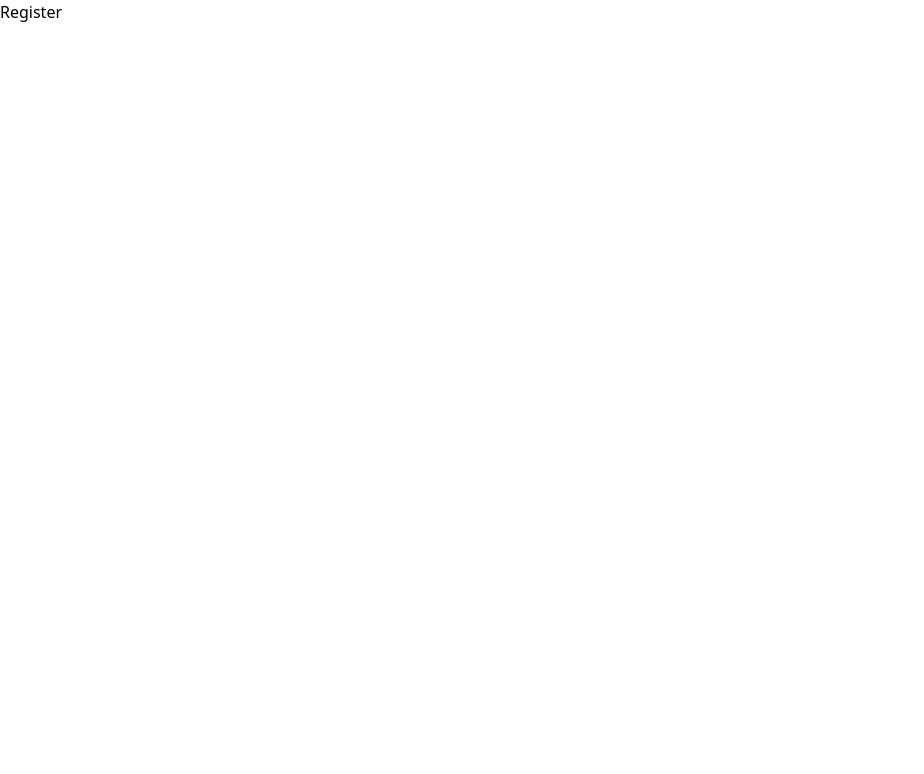
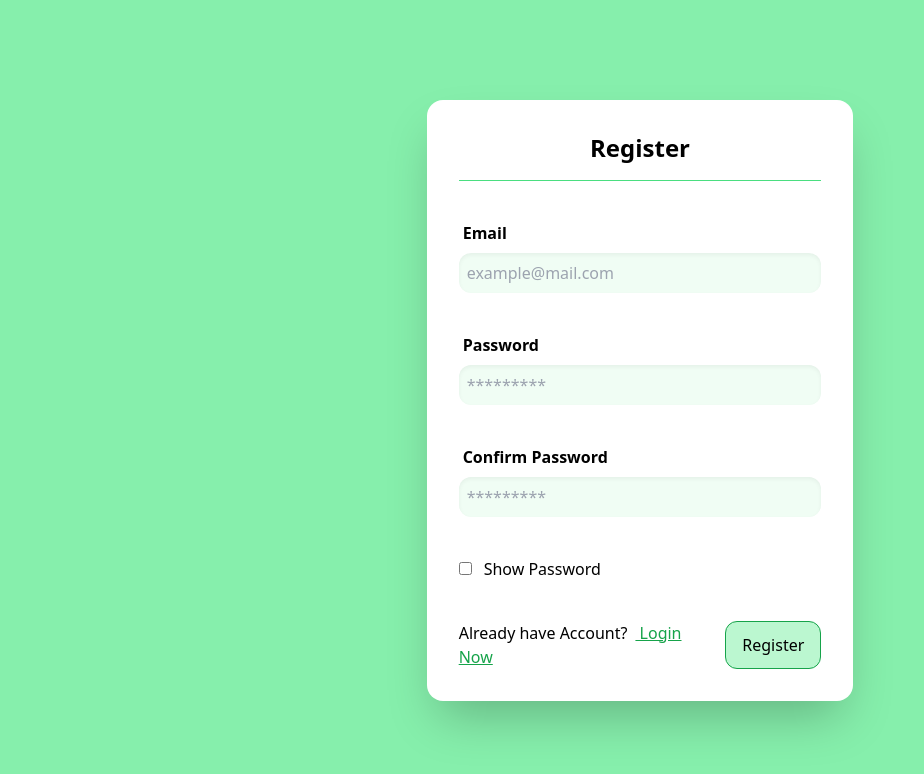
Before and after one commit to neerajnanvani/vue-admin-dashboard, a Vue app: page /register in a window 1280 px wide. Shown: the top 774 px of the page, without its empty margins (0-924 px from the left). Built offline with nearby package versions, Linux system fonts and the light colour scheme.

Commit message:
Forms created for login and Register

```diff
--- /dev/null
+++ b/src/components/CommonForm.vue
@@ -0,0 +1,109 @@
+<template>
+    <div class="md:w-2/3 lg:w-1/3 bg-white rounded-2xl shadow-2xl p-8 flex flex-col space-y-10">
+        <div :class="`border-b border-green-400 pb-4`">
+            <h3 class="text-center text-2xl font-bold capitalize">
+                {{type}}
+            </h3>
+        </div>
+        <div  class="">
+            <label class="text-md font-semibold pl-1">
+                Email
+            </label>
+            <input
+                class="w-full shadow-inner p-2 rounded-xl bg-green-50 mt-2 focus:outline-green-300"
+                type="email"
+                placeholder="example@mail.com"
+                :value="email"
+                @input="$emit('update:email', ($event.target as HTMLInputElement).value)"
+            />
+        </div>
+        <div class>
+            <label class="text-md font-semibold pl-1">
+                Password
+            </label>
+            <input
+                class="w-full shadow-inner p-2 rounded-xl bg-green-50 mt-2 focus:outline-green-300"
+                placeholder="*********"
+                :type="showPassword ? 'text': 'password'"
+                :value="password"
+                @input="$emit('update:password', ($event.target as HTMLInputElement).value)"
+            />
+        </div>
+        <div v-if="type==='register'">
+            <label class="text-md font-semibold pl-1">
+                Confirm Password
+            </label>
+            <input
+                class="w-full shadow-inner p-2 rounded-xl bg-green-50 mt-2 focus:outline-green-300"
+                :type="showPassword ? 'text': 'password'"
+                placeholder="*********"
+                :value="confirmPassword"
+                @input="$emit('update:confirmPassword', ($event.target as HTMLInputElement).value)"
+            />
+        </div>
+
+        <div>
+            <input type="checkbox" v-model="showPassword" class="accent-green-500 mr-3" />
+            <label>Show Password</label>
+        </div>
+
+        <div class="mt-auto flex justify-between">
+            <div class="self-end mr-5">
+
+                <span class="mr-2">{{type === 'register' ? 'Already have Account?' : `Don't have Account?`}}</span>
+                <RouterLink
+                    v-if="type=== 'login'"
+                    to="/register" class="underline underline-offset-1 hover:text-green-800 text-green-600 self-end"
+                >
+                    Register Now
+                </RouterLink>
+                <RouterLink
+                    v-else
+                    to="/login" class="underline underline-offset-1 hover:text-green-800 text-green-600 self-end"
+                >
+                    Login Now
+                </RouterLink>
+            </div>
+
+            <button
+                class="px-4 py-2 hover:bg-green-700 hover:text-white bg-green-200 border border-green-600 rounded-xl"
+                @click="$emit('form-btn-click')"
+            >
+                {{formButtonText}}
+            </button>
+        </div>
+    </div>
+</template>
+
+<script setup lang="ts">
+import { ref } from 'vue';
+
+
+defineProps({
+    type: {
+        type: String,
+        default: "register"
+    },
+    formButtonText: {
+        type: String,
+        default: "Register"
+    },
+    email: {
+        type: String,
+    },
+    password: {
+        type: String,
+    },
+    confirmPassword: {
+        type: String,
+    }
+})
+
+const showPassword = ref(false);
+
+defineEmits(['form-btn-click', "update:email", "update:password", "update:confirmPassword"])
+
+</script>
+
+<style scoped>
+</style>
--- a/src/router/index.ts
+++ b/src/router/index.ts
@@ -15,11 +15,11 @@ export const router = createRouter({
 });
 
 
-router.beforeEach((to, from) => {
-    const userStore = useUserStore();
-    const user = userStore.getUser;
+// router.beforeEach((to, from) => {
+//     const userStore = useUserStore();
+//     const user = userStore.getUser;
 
-    if(!user.value && to.path === "/") {
-        return "/login"
-    }
-})
+//     if(!user.value && to.path === "/") {
+//         return "/login"
+//     }
+// })
--- a/src/views/Home.vue
+++ b/src/views/Home.vue
@@ -1,13 +1,19 @@
 <template>
     <div>
-        Home
+        <nav class="p-3 border-b-2 border-green-400 flex">
+            <h2 class="font-bold text-xl grow"> Home </h2>
+
+            <div>
+                <p class="text-md">Neeraj Nanvani</p>
+                <span class="text-sm font-thin">neerajnanvaniwork@gmail.com</span>
+            </div>
+            <button class="ml-5  px-5 py-2 border border-green-200 rounded-2xl hover:border-green-500">
+                Log out
+            </button>
+        </nav>
     </div>
 </template>
-
 <script setup lang="ts">
-
 </script>
-
 <style lang="scss" scoped>
-
 </style>
--- a/src/views/Login.vue
+++ b/src/views/Login.vue
@@ -1,13 +1,12 @@
 <template>
-    <div>
-        Login
+    <div class="w-full h-screen flex justify-center items-center bg-green-300">
+        <CommonForm type="login" form-button-text="Login" />
     </div>
 </template>
 
 <script setup lang="ts">
+import CommonForm from '@/components/CommonForm.vue';
 
 </script>
-
 <style scoped>
-
 </style>
--- a/src/views/Register.vue
+++ b/src/views/Register.vue
@@ -1,13 +1,64 @@
 <template>
-    <div>
-        Register
+    <div class="w-full h-screen flex justify-center items-center bg-green-300">
+        <CommonForm
+            type="register"
+            form-button-text="Register"
+            v-model:email="email"
+            v-model:password="password"
+            v-model:confirmPassword="confirmPassword"
+           @form-btn-click="formSubmit"
+        />
     </div>
 </template>
 
 <script setup lang="ts">
+import CommonForm from '@/components/CommonForm.vue';
+import {ref, watch} from "vue";
 
+
+// State
+const email = ref("");
+const password = ref("");
+const confirmPassword = ref("");
+
+// Functions
+
+function validateFields() {
+    if(!email.value) {
+        alert("Please fill email");
+        return false;
+    }
+    if(!password.value) {
+        alert("Please fill password");
+        return false;
+    }
+    if(!confirmPassword.value) {
+        alert("Please fill confirm password");
+        return false;
+    }
+    if(password.value !== confirmPassword.value) {
+        alert("Passwords Are not matching");
+        return false;
+    }
+
+    return true;
+}
+
+/**
+ * Method to register user
+ */
+function formSubmit() {
+    const isFormValidated = validateFields();
+
+    if(isFormValidated) {
+        console.log("Validated")
+    }
+
+}
+
+watch(() => email, () => {
+    console.log("Hello")
+});
 </script>
-
 <style scoped>
-
 </style>
```
